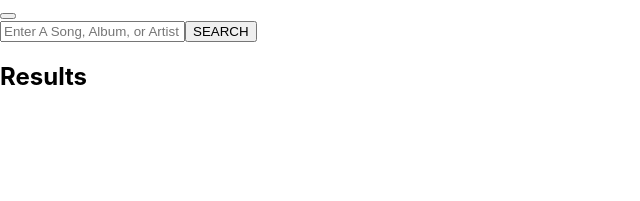
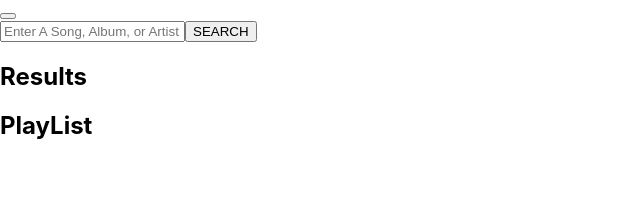
Before and after one commit to HelloCostel/jammming, a React (Create React App) app: page / in a window 1280 px wide. Shown: the top 201 px of the page, without its empty margins (0-640 px from the left). Built offline with nearby package versions, Linux system fonts and the light colour scheme.

Commit message:
Write logic to remove tracks from playlist state and add them to searchResults state

```diff
--- a/src/App.js
+++ b/src/App.js
@@ -20,7 +20,7 @@ function App() {
     }
   }
 
-  //Add a track to the playlist state
+  //Add a track to the playlist state and remove it from the searchResults state
   const addTrack = (trackId) => {
     if (playlist.some(element => element.id === trackId)) {
       return;
@@ -28,18 +28,27 @@ function App() {
       const track = searchResults.find(track => track.id === trackId);
       //Add track to Playlist array
       setPlaylist([...playlist  , track]);
-      //Remove track to Results array
+      //Remove track from Results array
       setSearchResults((prevResults) => prevResults.filter(track => track.id !== trackId));
     }
   }
 
+  //Remove a track from the playlist state and add it to the searchResults state
+  const removeTrack = (trackId) => {
+    const track = playlist.find(track => track.id === trackId);
+    //Add track to Results array
+    setSearchResults([...searchResults, track]);
+    //Remove track from Playlist array
+    setPlaylist((prevPlaylist) => prevPlaylist.filter(track => track.id !== trackId));
+  }
+
   return (
     <div id='app'>
-      <button onClick={() => console.log(playlist, searchResults)}></button>
+      <button onClick={() => console.log(playlist, searchResults)}></button>  {/*Debug*/}
       <SearchBar onSearch={search}/>
       <div>
         <SearchResults tracks={searchResults} onAdd={addTrack}/>
-        <PlayList />
+        <PlayList tracks={playlist} onRemove={removeTrack}/>
       </div>
     </div>
   )
--- a/src/components/PlayList/PlayList.js
+++ b/src/components/PlayList/PlayList.js
@@ -1,13 +1,13 @@
-import React, { useState } from 'react';
+import React from 'react';
 import styles from './PlayList.module.css';
 import TrackList from '../TrackList/TrackList';
 
-function PlayList() {
-    const [playlist, setPlaylist] = useState([]);
+function PlayList(props) {
 
     return (
         <>
-            <TrackList tracks={playlist} />
+            <h2>PlayList</h2>
+            <TrackList tracks={props.tracks} isRemoval={true} onRemove={props.onRemove}/>
         </>
     )
 }
--- a/src/components/Track/Track.js
+++ b/src/components/Track/Track.js
@@ -7,6 +7,18 @@ function Track(props) {
         props.onAdd(props.id);
     }
 
+    const removeTrack = () => {
+        props.onRemove(props.id);
+    }
+
+    if (props.isRemoval) {
+        return (
+            <li>
+                <div>{props.name} | {props.artist}</div>
+                <button onClick={removeTrack}>-</button>
+            </li>
+        )
+    } else {
         return (
             <li>
                 <div>{props.name} | {props.artist}</div>
@@ -14,5 +26,6 @@ function Track(props) {
             </li>
         )
     }
+}
 
 export default Track;
--- a/src/components/TrackList/TrackList.js
+++ b/src/components/TrackList/TrackList.js
@@ -6,7 +6,7 @@ function TrackList(props) {
     return (
         <ul>
             {props.tracks.map(track => {
-                return <Track key={track.id} id={track.id} name={track.name} artist={track.artist} onAdd={props.onAdd} />
+                return <Track key={track.id} id={track.id} name={track.name} artist={track.artist} onAdd={props.onAdd} onRemove={props.onRemove} isRemoval={props.isRemoval} />
             })}
         </ul>
     )
```
Lines whose indentation alone changed are shown as unchanged.
